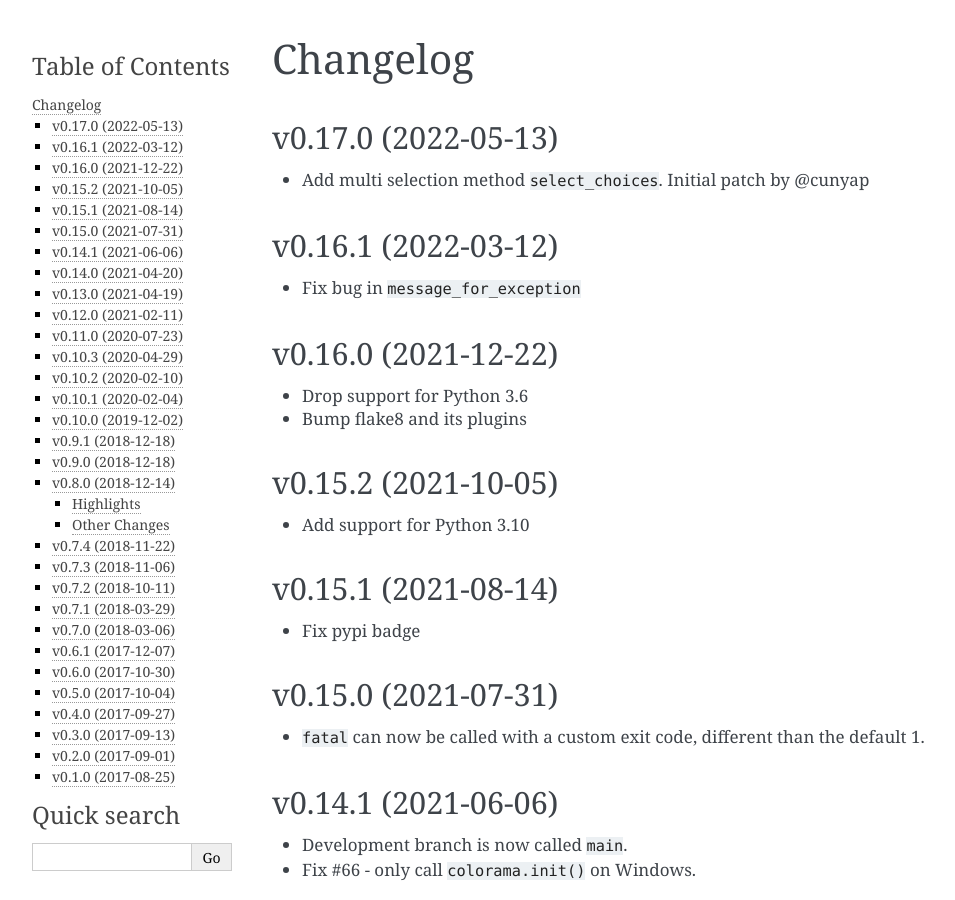
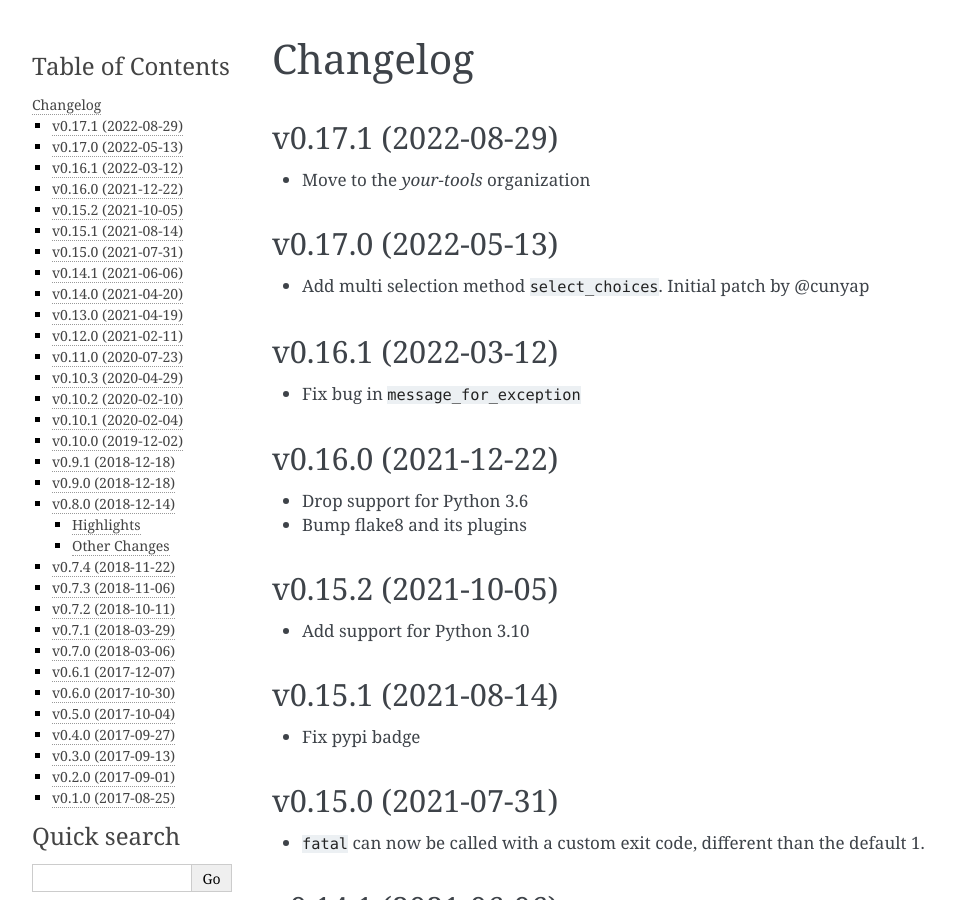
Before and after one commit to your-tools/python-cli-ui, a Sphinx documentation site: the page built from docs/changelog.rst, in a window 1280 px wide and 900 px high. Shown: the whole window, without its empty margins (148-1103 px from the left). Built offline with Sphinx 7.4.7, drawn with Linux system fonts in a browser that asks for light colours.

Commit message:
Update changelog

```diff
--- a/docs/changelog.rst
+++ b/docs/changelog.rst
@@ -1,5 +1,10 @@
 Changelog
 ----------
+
+v0.17.1 (2022-08-29)
+++++++++++++++++++++
+
+* Move to the `your-tools` organization
 
 v0.17.0 (2022-05-13)
 ++++++++++++++++++++
```
